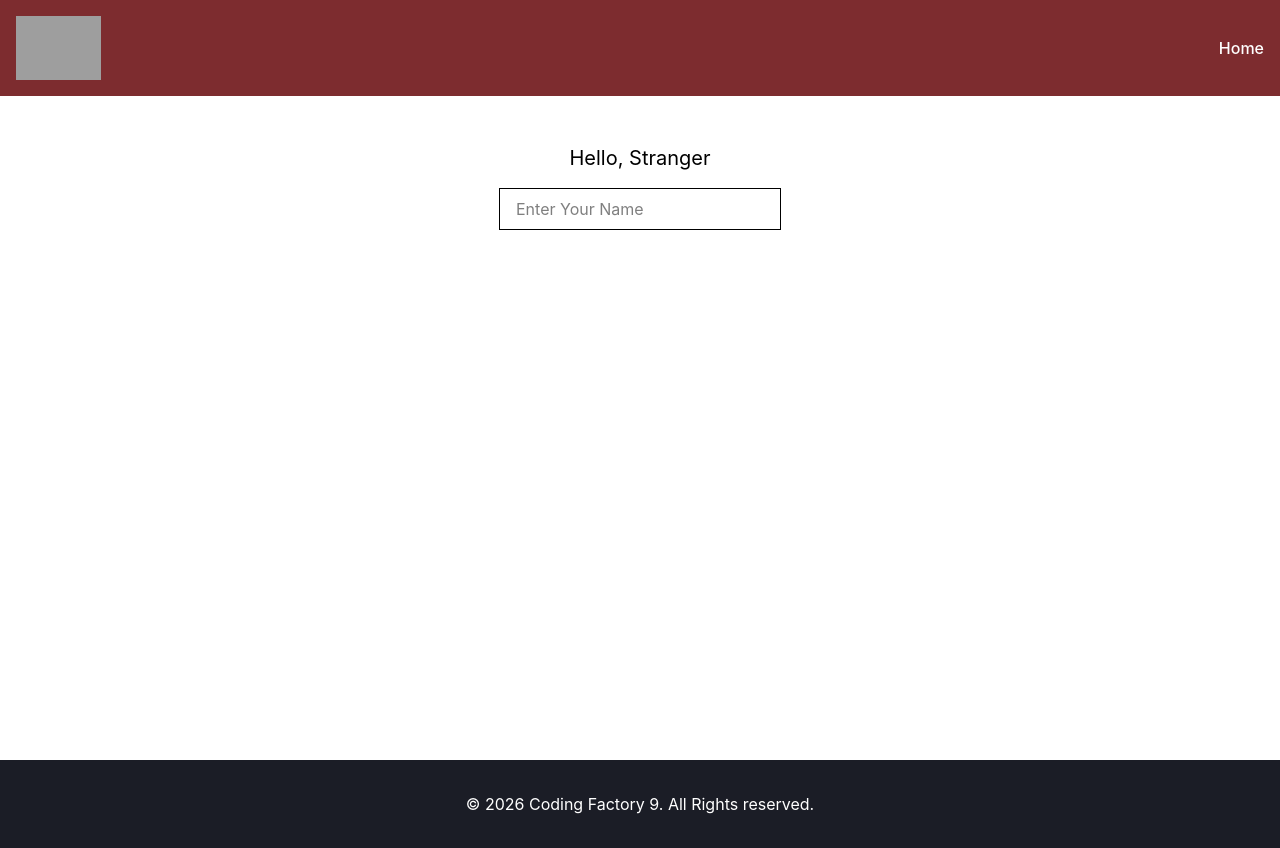
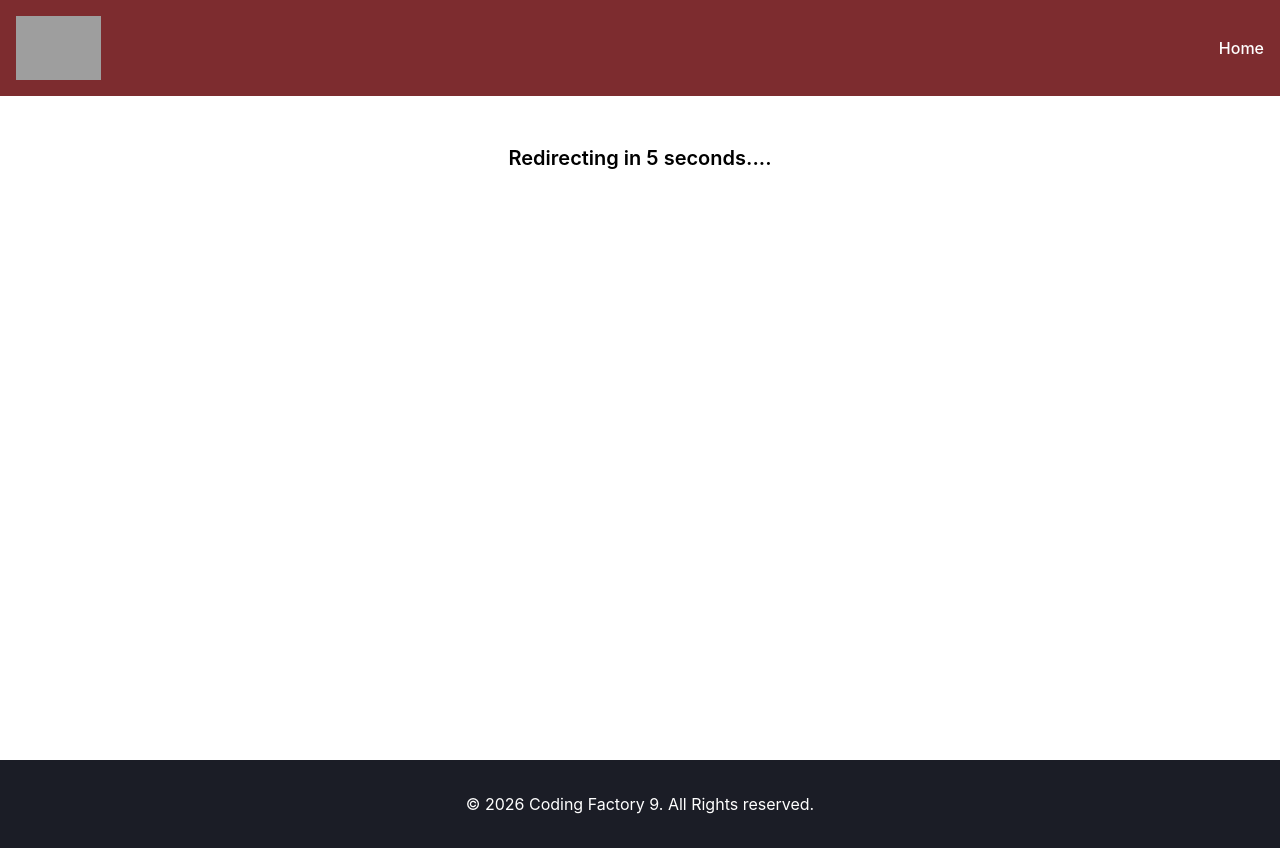
Before and after one commit to VasNera/react-app, a React (Vite) app: page /examples in a window 1280 px wide. Built offline with nearby package versions, Linux system fonts and the light colour scheme; grey boxes are pictures that could not be loaded.

Commit message:
feat: add AutoReDirect component

```diff
--- a/package.json
+++ b/package.json
@@ -13,6 +13,7 @@
     "@tailwindcss/vite": "^4.3.0",
     "react": "^19.2.6",
     "react-dom": "^19.2.6",
+    "react-router": "^7.15.1",
     "tailwindcss": "^4.3.0"
   },
   "devDependencies": {
--- a/src/App.tsx
+++ b/src/App.tsx
@@ -6,7 +6,8 @@
 // import CounterAdvanced from "./components/LessonFour/CounterAdvanced.tsx";
 // import NameChanger from "./components/LessonFive/NameChanger.tsx";
 // import CounterWithCustomHook from "./components/LessonFive/CounterWithCustomHook.tsx";
-import NameChangerWithTitle from "./components/LessonFive/NameChangerWithTitle.tsx";
+// import NameChangerWithTitle from "./components/LessonFive/NameChangerWithTitle.tsx";
+import AutoRedirect from "./components/LessonSix/AutoRedirect.tsx";
 // import {useEffect} from "react";
 // import Counter from "./components/LessonFour/Counter.tsx";
 // import ClassCounter from "./components/LessonFour/ClassCounter.tsx";
@@ -97,12 +98,18 @@
             {/*</Layout>*/}
 
             {/*Lesson Five*/}
+            {/*<Layout addClasses="bg-gray-50">*/}
+            {/*/!*<NameChanger/>*!/*/}
+            {/*/!*    <CounterWithCustomHook/>*!/*/}
+            {/*    <NameChangerWithTitle/>*/}
+            {/*</Layout>*/}
+
+
+        {/* Lesson Six*/}
             <Layout addClasses="bg-gray-50">
-            {/*<NameChanger/>*/}
-            {/*    <CounterWithCustomHook/>*/}
-                <NameChangerWithTitle/>
+                <AutoRedirect/>
             </Layout>
-        </>
+</>
     )
 }
 
--- /dev/null
+++ b/src/components/LessonSix/AutoRedirect.tsx
@@ -0,0 +1,27 @@
+import {useEffect} from "react";
+import {useNavigate} from "react-router";
+
+const AutoRedirect = () =>{
+const navigate = useNavigate();
+
+    useEffect(() =>{
+        //SETUP
+        const timer = setTimeout(()=>{
+            navigate("/examples")
+        }, 5000)
+
+        //CLEANUP
+        return () =>clearTimeout(timer)
+
+    }, [])
+
+    return (
+        <>
+            <h1 className="text-center text-xl font-semibold mb-4">
+                Redirecting in 5 seconds....
+            </h1>
+        </>
+    )
+}
+
+export default AutoRedirect;
--- a/src/main.tsx
+++ b/src/main.tsx
@@ -2,9 +2,12 @@
 import { createRoot } from 'react-dom/client'
 import App from './App.tsx'
 import './index.css'
+import { BrowserRouter } from "react-router";
 
 createRoot(document.getElementById('root')!).render(
-  <StrictMode>
-    <App />
-  </StrictMode>,
+    <StrictMode>
+        <BrowserRouter>
+            <App />
+        </BrowserRouter>
+    </StrictMode>,
 )
```
Also changed, not shown: 1 other file (tests, documents, lock files or other folders).
